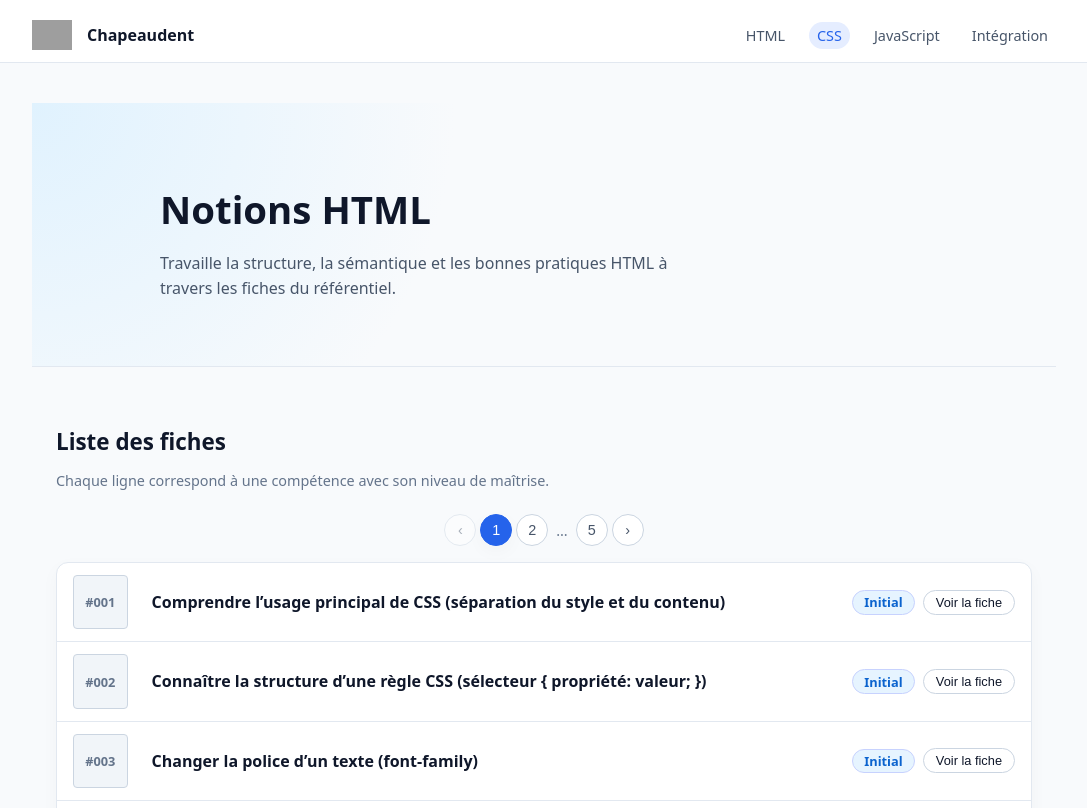
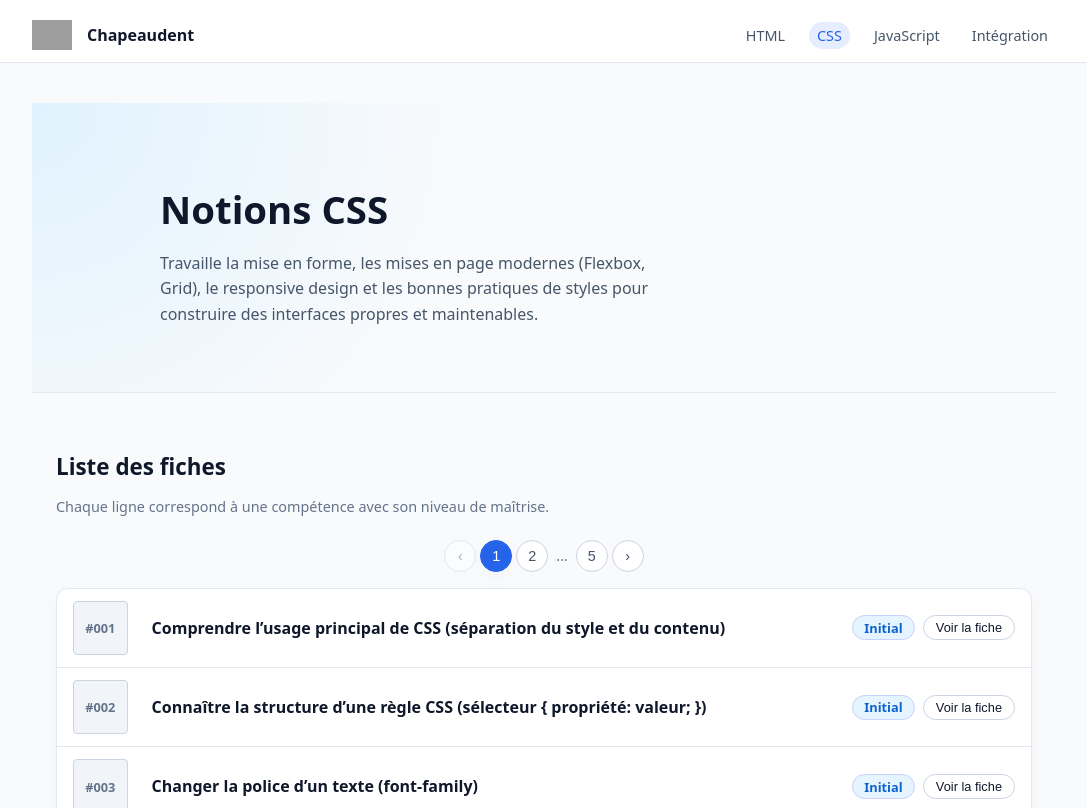
Before and after one commit to MSF-Alexis/chapeaudent-aldente, a Vue app: page /css in a window 1280 px wide. Shown: the top 808 px of the page, without its empty margins (104-1191 px from the left). Built offline with nearby package versions, Linux system fonts and the light colour scheme; grey boxes are pictures that could not be loaded.

Commit message:
correct title and subtitle

```diff
--- a/src/views/css/ListView.vue
+++ b/src/views/css/ListView.vue
@@ -5,9 +5,8 @@ import FicheListView from '@/views/DataSheetListView.vue'
 </script>
 
 <template>
-  <FicheListView
-    title="Notions HTML"
-    subtitle="Travaille la structure, la sémantique et les bonnes pratiques HTML à travers les fiches du référentiel."
-    :fiches="dataSheetStore.css"
-  />
+  <FicheListView title="Notions CSS"
+    subtitle="Travaille la mise en forme, les mises en page modernes (Flexbox, Grid), le responsive design et les bonnes pratiques de styles pour construire des interfaces propres et maintenables."
+    :fiches="dataSheetStore.css" />
+
 </template>
--- a/src/views/integration/ListView.vue
+++ b/src/views/integration/ListView.vue
@@ -5,9 +5,8 @@ import FicheListView from '@/views/DataSheetListView.vue'
 </script>
 
 <template>
-  <FicheListView
-    title="Notions HTML"
-    subtitle="Travaille la structure, la sémantique et les bonnes pratiques HTML à travers les fiches du référentiel."
-    :fiches="dataSheetStore.integration"
-  />
+  <FicheListView title="Notions d’intégration web"
+    subtitle="Structure tes pages, relie HTML, CSS et JavaScript et entraîne‑toi à manipuler le DOM, les formulaires et les outils des navigateurs comme un intégrateur front-end."
+    :fiches="dataSheetStore.integration" />
+
 </template>
--- a/src/views/js/ListView.vue
+++ b/src/views/js/ListView.vue
@@ -5,9 +5,8 @@ import FicheListView from '@/views/DataSheetListView.vue'
 </script>
 
 <template>
-  <FicheListView
-    title="Notions HTML"
-    subtitle="Travaille la structure, la sémantique et les bonnes pratiques HTML à travers les fiches du référentiel."
-    :fiches="dataSheetStore.js"
-  />
+  <FicheListView title="Notions JavaScript"
+    subtitle="Progresse du JavaScript de base aux concepts avancés : variables, DOM, conditions, boucles, fonctions, tableaux, objets, asynchrone et bonnes pratiques pour ajouter de l’interactivité à tes pages."
+    :fiches="dataSheetStore.js" />
+
 </template>
```
